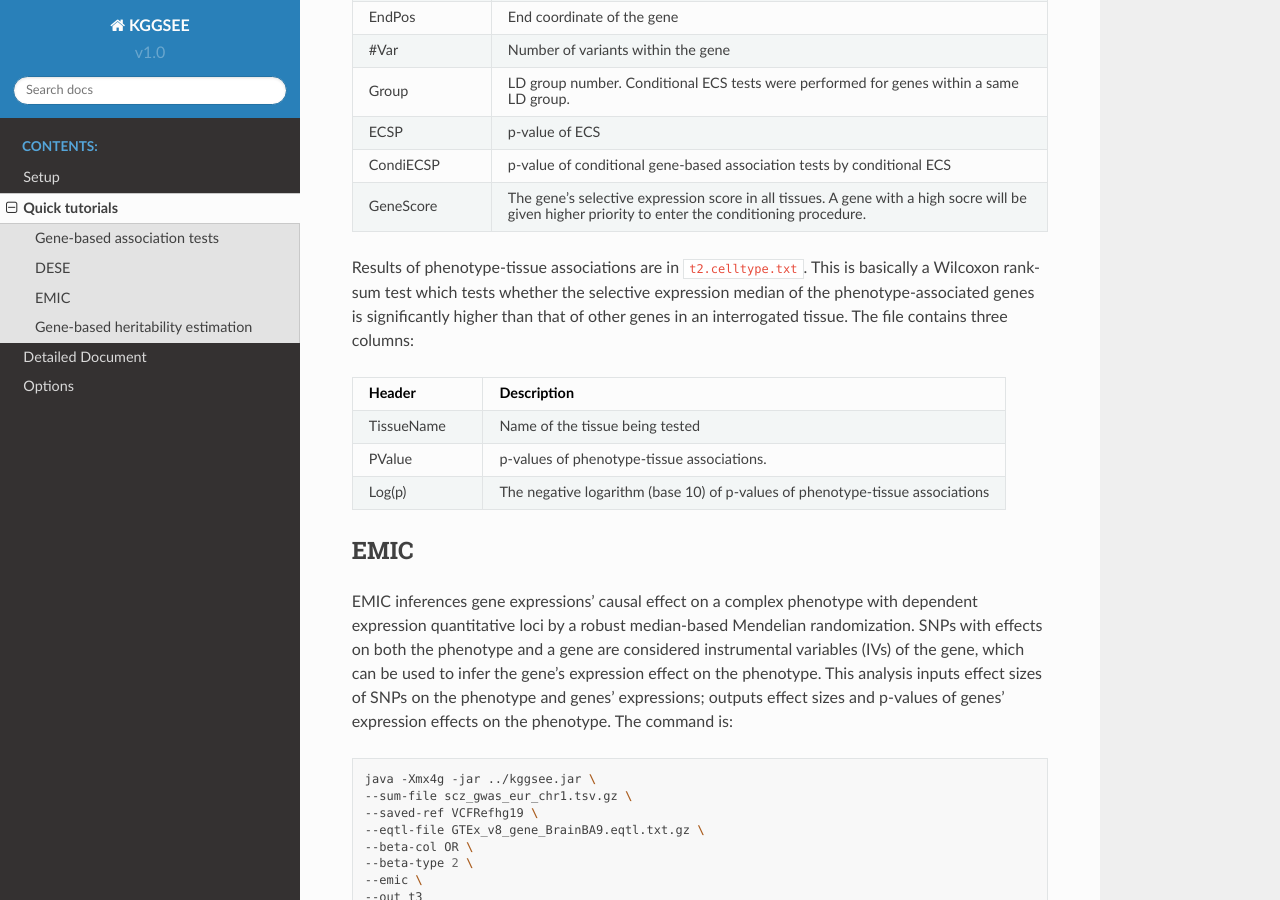
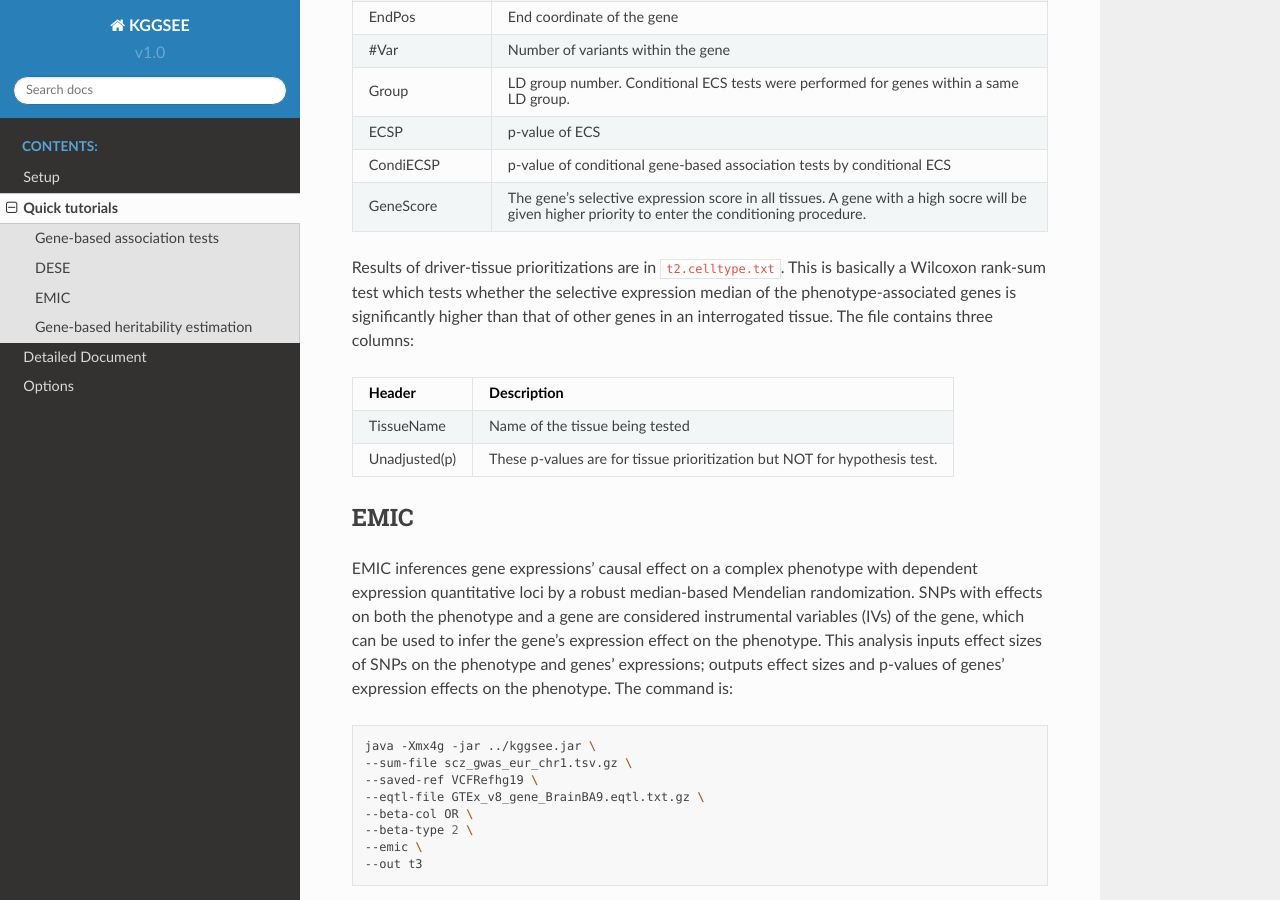
Before and after one commit to pmglab/KGGSEE, a Sphinx documentation site: the page built from doc/source/quick_tutorials.rst, in a window 1280 px wide and 900 px high, scrolled down 2554 px. Built offline with Sphinx 7.4.7 and the Read the Docs theme 2.0.0, drawn with Linux system fonts in a browser that asks for light colours.

Commit message:
Update quick_tutorials.rst

```diff
--- a/doc/source/quick_tutorials.rst
+++ b/doc/source/quick_tutorials.rst
@@ -147,7 +147,7 @@ The three files of ``t2.gene.pvalue.txt``, ``t2.gene.var.pvalue.txt.gz``, and ``
       - The gene's selective expression score in all tissues. A gene with a high socre will be given higher priority to enter the conditioning procedure.
 
 
-Results of phenotype-tissue associations are in ``t2.celltype.txt``. This is basically a Wilcoxon rank-sum test which tests whether the selective expression median of the phenotype-associated genes is significantly higher than that of other genes in an interrogated tissue. The file contains three columns:
+Results of driver-tissue prioritizations are in ``t2.celltype.txt``. This is basically a Wilcoxon rank-sum test which tests whether the selective expression median of the phenotype-associated genes is significantly higher than that of other genes in an interrogated tissue. The file contains three columns:
 
 .. list-table::
     :widths: 1 4
@@ -158,10 +158,8 @@ Results of phenotype-tissue associations are in ``t2.celltype.txt``. This is bas
       - Description
     * - TissueName
       - Name of the tissue being tested
-    * - PValue
-      - p-values of phenotype-tissue associations.
-    * - Log(p)
-      - The negative logarithm (base 10) of p-values of phenotype-tissue associations
+    * - Unadjusted(p)
+      - These p-values are for tissue prioritization but NOT for hypothesis test.
 
 
 .. _t3:
```
